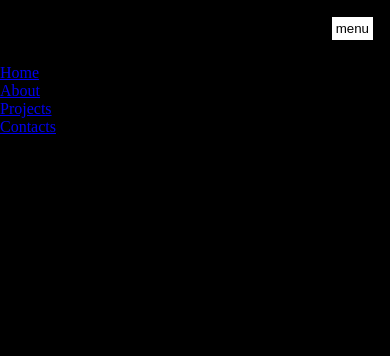
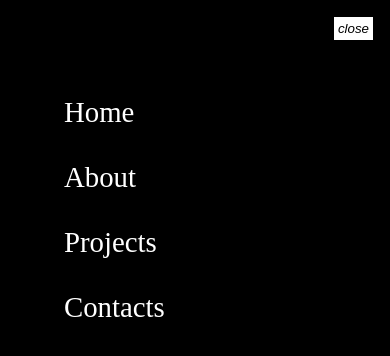
Before and after one commit to blueleafgamedev/travisengh.github.io, a plain HTML site: page index.html in a window 390 px wide. Both pictures are taken after a click on the button "menu". Drawn offline with Linux system fonts and the light colour scheme.

Commit message:
Adjust script and css

```diff
--- a/css/styles.css
+++ b/css/styles.css
@@ -65,9 +65,27 @@
 
 @media screen and (max-width: 580px) {
 
+    * {
+        margin: 0;
+        padding: 0;
+        box-sizing: border-box;
+      }
+
+      .menuItem {
+        display: block;
+        margin: 2rem 4rem;
+        font-size: 1.8rem;
+        color: white;
+        text-decoration: none;
+      }
+
+      .menuItem:hover {
+        text-decoration: underline;
+      }
+
       .hamburger {
         position: fixed;
-        z-index: 200;
+        z-index: 100;
         top: 1rem;
         right: 1rem;
         padding: 4px;
@@ -82,13 +100,13 @@
 
       .menu {
         position: fixed;
-        transform: translateY(-40%);
-        transition: transform 0.6s;
+        transform: translateY(-100%);
+        transition: transform 0.2s;
         top: 0;
         left: 0;
         right: 0;
         bottom: 0;
-        z-index: 199;
+        z-index: 99;
         background: black;
         color: white;
         list-style: none;
--- a/js/script.js
+++ b/js/script.js
@@ -1,45 +1,42 @@
 //When user scrolls down 80px from the top of the doc, the navbar's
 //padding and logo's size will change!
-window.onscroll =  function() {scrollFunction};
+window.onscroll = function () {
+    scrollFunction
+};
 
 function scrollFunction() {
     if (document.body.scrollTop > 80 || document.documentElement.scrollTop > 80) {
         document.getElementById('navbar').style.padding = '30px 10px';
         document.getElementById('logo').style.fontSize = '25px';
-    }
-
-    else {
+    } else {
         document.getElementById('navbar').style.padding = '80px 10px';
         document.getElementById('logo').style.fontSize = '35px';
     }
 }
 
 //Hamburger menu toggling
-const menu = document.querySelector('.menu');
-const menuItems = document.querySelectorAll('.menuItem');
-const hamburger = document.querySelector('.hamburger');
-const closeIcon = document.querySelector('closeIcon');
-const menuIcon = document.querySelector('menuIcon');
-const navbarRight =  document.getElementById('navbar-right')
+const menu = document.querySelector(".menu");
+const menuItems = document.querySelectorAll(".menuItem");
+const hamburger = document.querySelector(".hamburger");
+const closeIcon = document.querySelector(".closeIcon");
+const menuIcon = document.querySelector(".menuIcon");
 
 function toggleMenu() {
-    if (menu.classList.contains('showMenu')) {
-        menu.classList.remove('showMenu');
-        closeIcon.style.display = 'none';
-        menuIcon.style.display = 'block';
-    }
-
-    else {
-        menu.classList.add('showMenu');
-        closeIcon.style.display = 'block';
-        menuIcon.style.display = 'none';
+    if (menu.classList.contains("showMenu")) {
+        menu.classList.remove("showMenu");
+        closeIcon.style.display = "none";
+        menuIcon.style.display = "block";
+    } else {
+        menu.classList.add("showMenu");
+        closeIcon.style.display = "block";
+        menuIcon.style.display = "none";
     }
 }
 
-hamburger.addEventListener('click', toggleMenu);
+hamburger.addEventListener("click", toggleMenu);
 
 menuItems.forEach(
-    function(menuItem) {
-        menuItem.addEventListener('click', toggleMenu)
+    function (menuItem) {
+        menuItem.addEventListener("click", toggleMenu);
     }
 )
```
Lines whose indentation alone changed are shown as unchanged.
